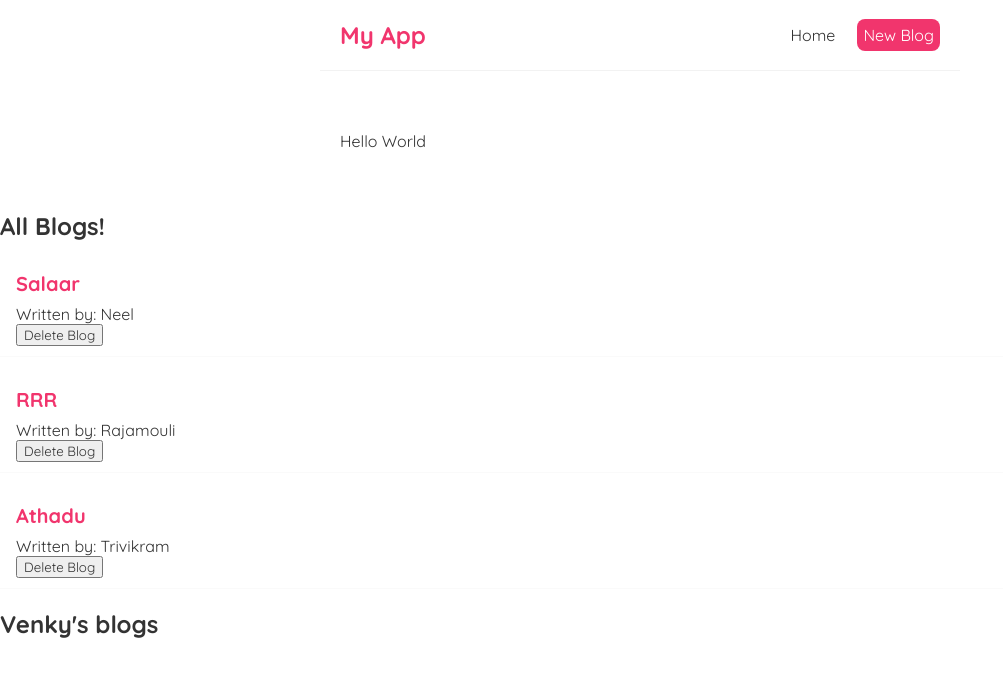
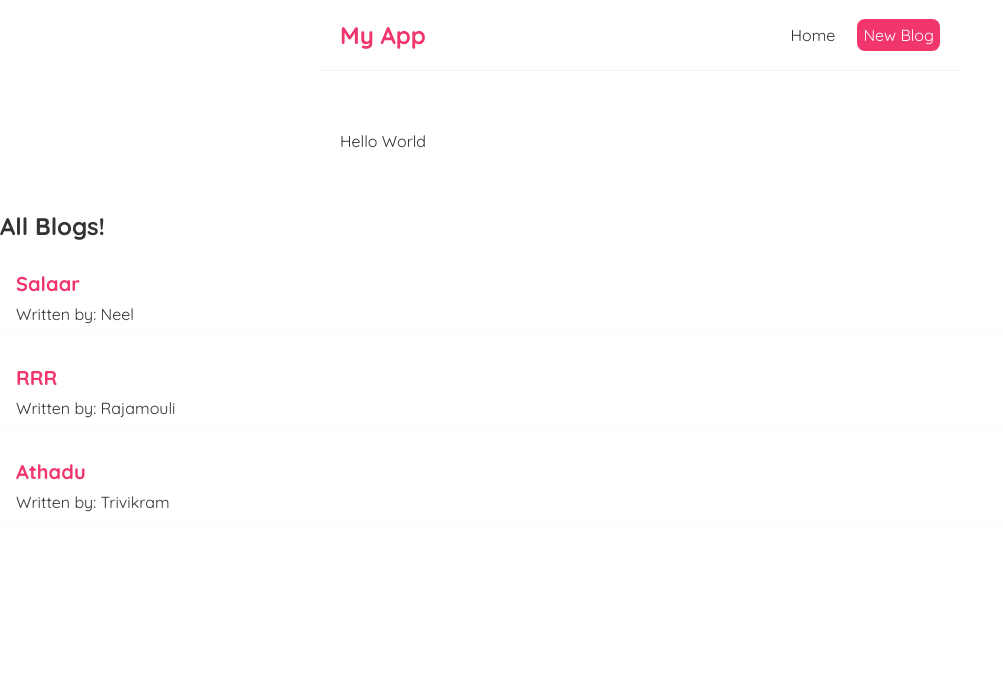
Before and after one commit to nagavenkatmelagiri/JavascriptProjects, a React (Create React App) app in the folder y24projects/my-blog/: page / in a window 1280 px wide. Shown: the top 676 px of the page, without its empty margins (0-1003 px from the left). Built offline with nearby package versions, Linux system fonts and the light colour scheme; data requests are answered from the project's data file; the HTML template or start-up script is replaced by a standard one.

Commit message:
exp 15 & 16

```diff
--- /dev/null
+++ b/y24projects/my-blog/data/db.json
@@ -0,0 +1,7 @@
+{
+    "blogs": [
+        { "title": "Salaar", "body": "Prabhas", "author": "Neel", "id": 1 },
+        { "title": "RRR", "body": "NTR", "author": "Rajamouli", "id": 2 },
+        { "title": "Athadu", "body": "Mahesh Babu", "author": "Trivikram", "id": 3 }
+    ]
+}
--- a/y24projects/my-blog/src/BlogList.js
+++ b/y24projects/my-blog/src/BlogList.js
@@ -1,7 +1,4 @@
-const BlogList = ({blogs,title,handleDelete}) => {
-
-    console.log({blogs,title});
-
+const BlogList = ({ blogs, title }) => {
     return (
         <div className="blog-list">
             <h2>{title}</h2>
@@ -9,9 +6,6 @@
                 <div className="blog-preview" key={blog.id}>
                     <h2>{blog.title}</h2>
                     <p>Written by: {blog.author}</p>
-                    <button onClick={() => handleDelete(blog.id)}>
-                        Delete Blog
-                    </button>
                 </div>
             ))}
         </div>
--- a/y24projects/my-blog/src/Home.js
+++ b/y24projects/my-blog/src/Home.js
@@ -1,24 +1,18 @@
-import { useState , useEffect } from "react";
+import { useState, useEffect } from "react";
 import BlogList from './BlogList';
 
 const Home = () => {
-    const [blogs,setBlogs] = useState([
-        { title: "Salaar", body: "Prabhas", author: "Neel", id: 1 },
-        { title: "RRR", body: "NTR", author: "Rajamouli", id: 2 },
-        { title: "Athadu", body: "Mahesh Babu", author: "Trivikram", id: 3 }
-    ]);
-const handleDelete = (id) => {
-    const newBlogs = blogs.filter(blog => blog.id !== id);
-    setBlogs(newBlogs);
-}
-useEffect(() => {
-    console.log('use effect ran');
-    console.log(blogs);
-},[]);
+    const [blogs, setBlogs] = useState(null);
+
+    useEffect(() => {
+        fetch('http://localhost:8000/blogs')
+            .then(res => res.json())
+            .then(data => setBlogs(data));
+    }, []);
+
     return (
         <div className="home">
-            <BlogList blogs={blogs} title="All Blogs!" handleDelete={handleDelete} />
-            <BlogList blogs = {blogs.filter((blog) => blog.author === "Venky")} title="Venky's blogs" />
+            {blogs && <BlogList blogs={blogs} title="All Blogs!" />}
         </div>
     );
 };
```
